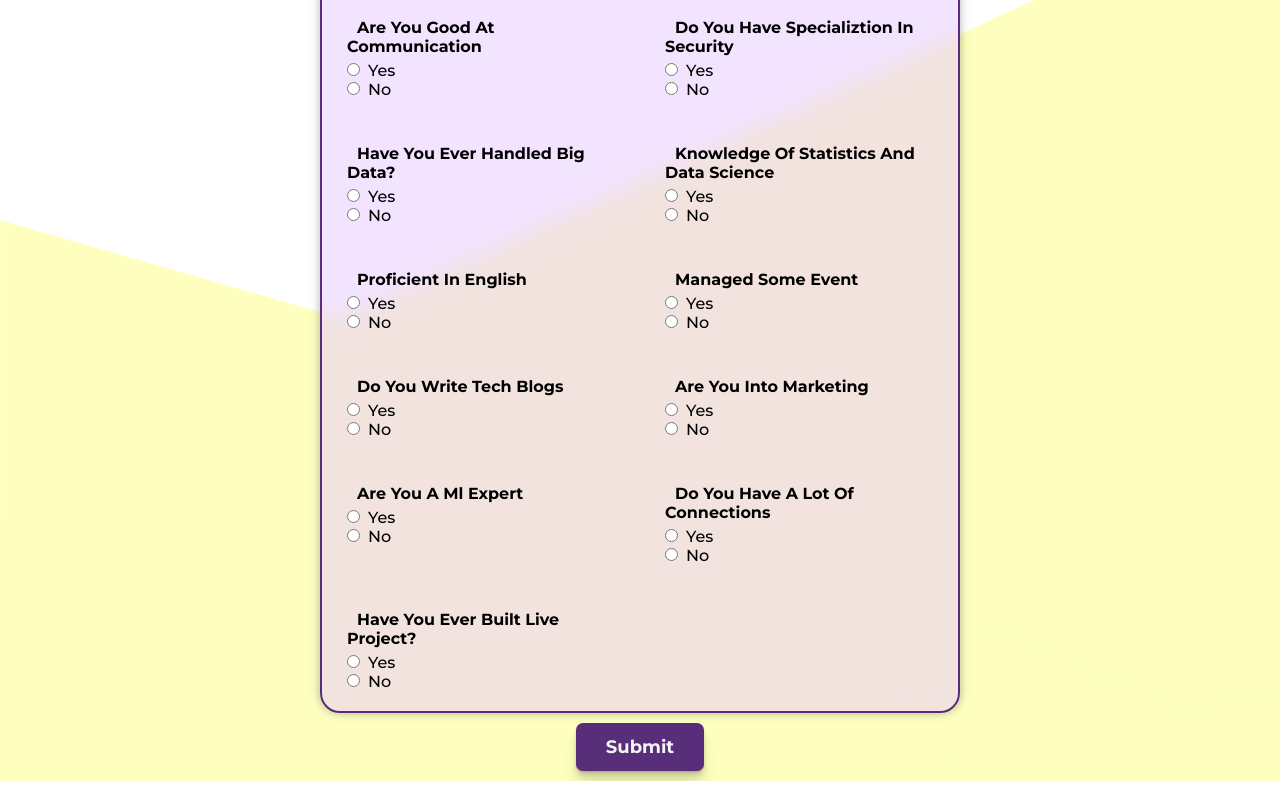
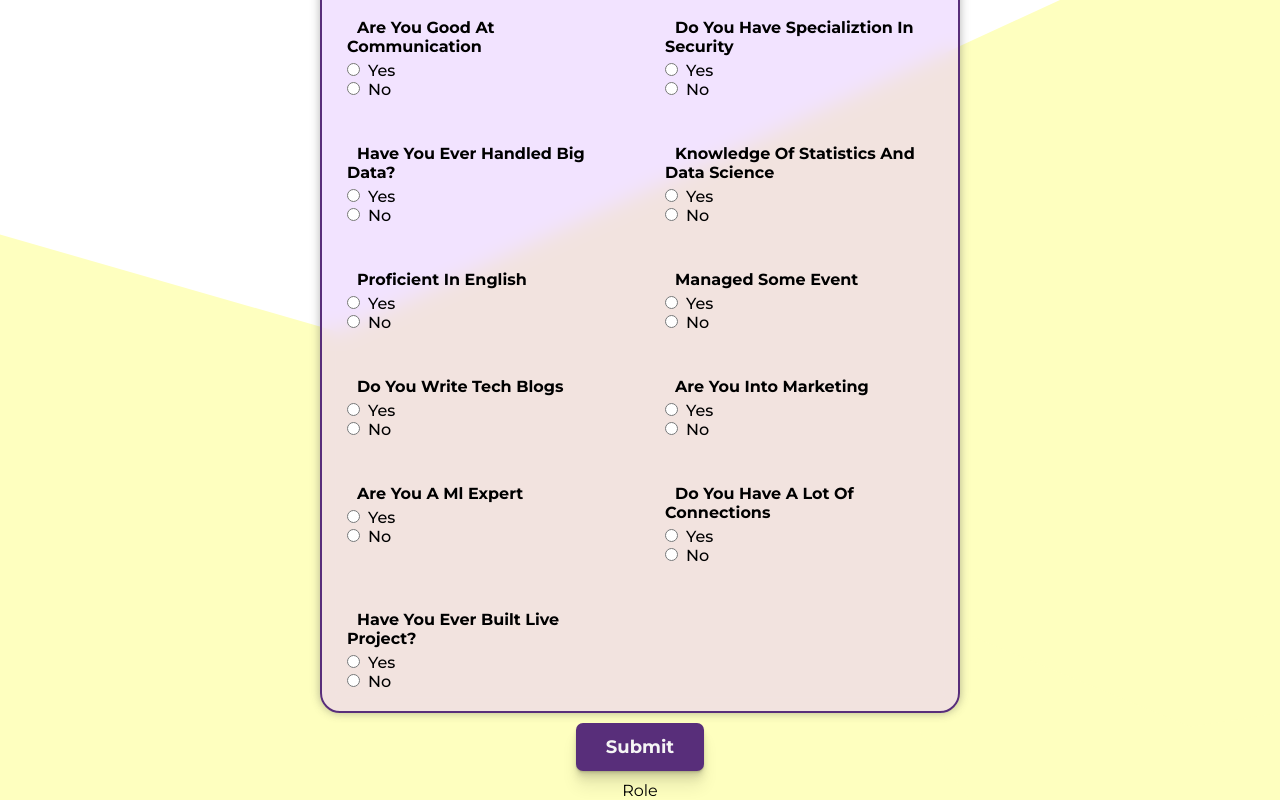
Before and after one commit to Raj0603/AI_CVMAKER, a React (Vite) app: page /CareerForm in a window 1280 px wide. Shown: the part 825-1625 px from the top of the page. Built offline with nearby package versions, Linux system fonts and the light colour scheme; no server answers.

Commit message:
fronend mai daal dia roles

```diff
--- a/src/pages/CareerForm/CareerForm.jsx
+++ b/src/pages/CareerForm/CareerForm.jsx
@@ -7,7 +7,7 @@ import axios from "axios";
 function CareerForm() {
 
 
-    const [prediction, setPrediction] = useState();
+    const [prediction, setPrediction] = useState("Role");
 
     const [RW, setRW] = useState();
     const [CGPA, setCGPA] = useState();
@@ -37,8 +37,8 @@ function CareerForm() {
 
         axios.get("http://localhost:4000/CareerForm").then((res) => {
             if (res.data != null) {
-                setPrediction(res.data)
-                console.log(prediction)
+                // setPrediction(res.data)
+                // console.log(res.data)
             }
         })
     }, []);
@@ -57,6 +57,20 @@ function CareerForm() {
         try {
             await axios.post("http://localhost:4000/post_tensor", {
                 tensor
+            }).then((res) => {
+                var yourRole = ""
+                if (res.data != null) {
+                    // setPrediction(res.data)
+                    console.log(res.data)
+                    let roleArr = res.data.Roles
+                    setPrediction("")
+                    for (const roles of roleArr) {
+                        yourRole += roles + " ";
+                        console.log(roles);
+                    }
+                    setPrediction(yourRole)
+                    console.log(yourRole);
+                }
             })
         } catch (error) {
             console.log(error)
@@ -65,7 +79,7 @@ function CareerForm() {
     }
 
     return (
-
+        <>
             <form onSubmit={handleSubmit} className="form-main" method="POSt">
                 <div className="info">
                     <p className="form-info" style={{ marginTop: "12vh" }}>Our AI will help you better understand your choices.</p>
@@ -248,8 +262,9 @@ function CareerForm() {
 
                 </div>
                 <div className="form-button"><button className="form-submit" type="submit"><b>Submit</b></button></div>
+            <div className="role">{prediction}</div>
             </form>
-
+        </>
     )
 }
 export default CareerForm
```
Lines whose indentation alone changed are shown as unchanged.
